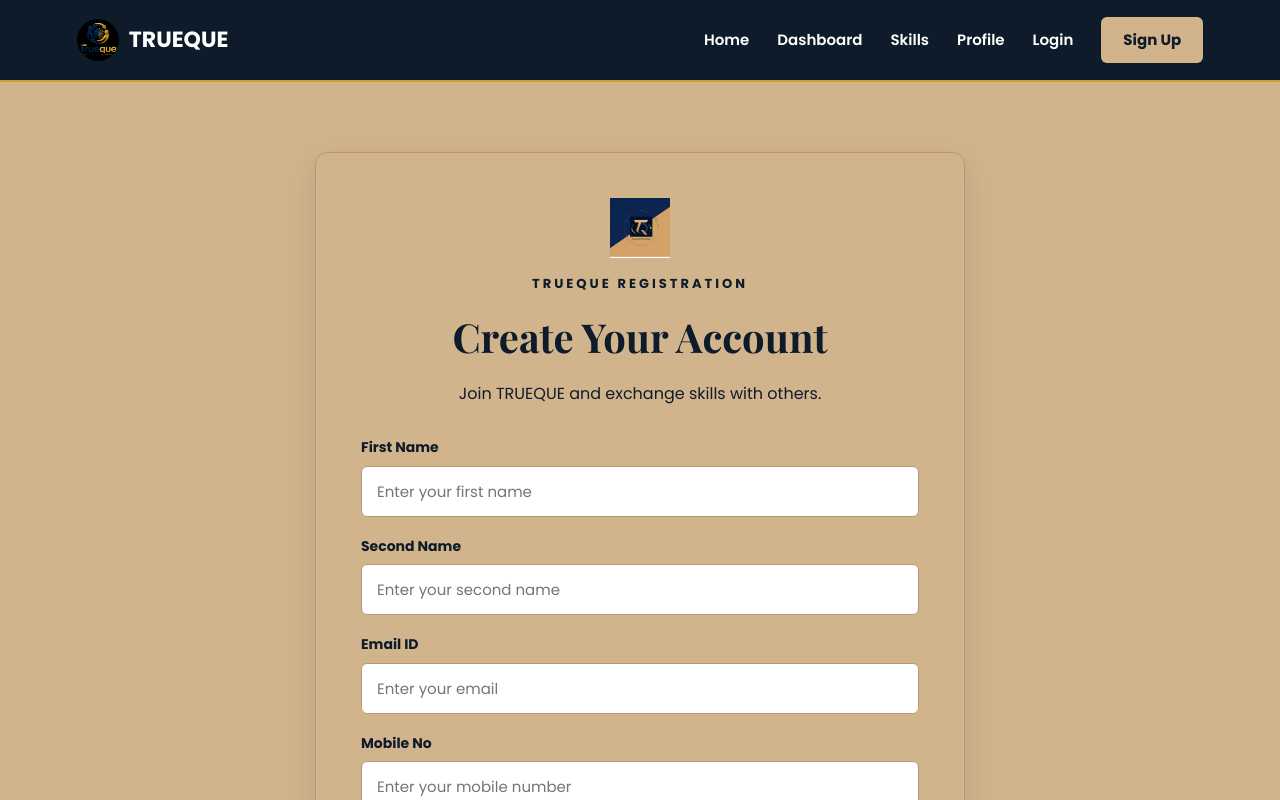
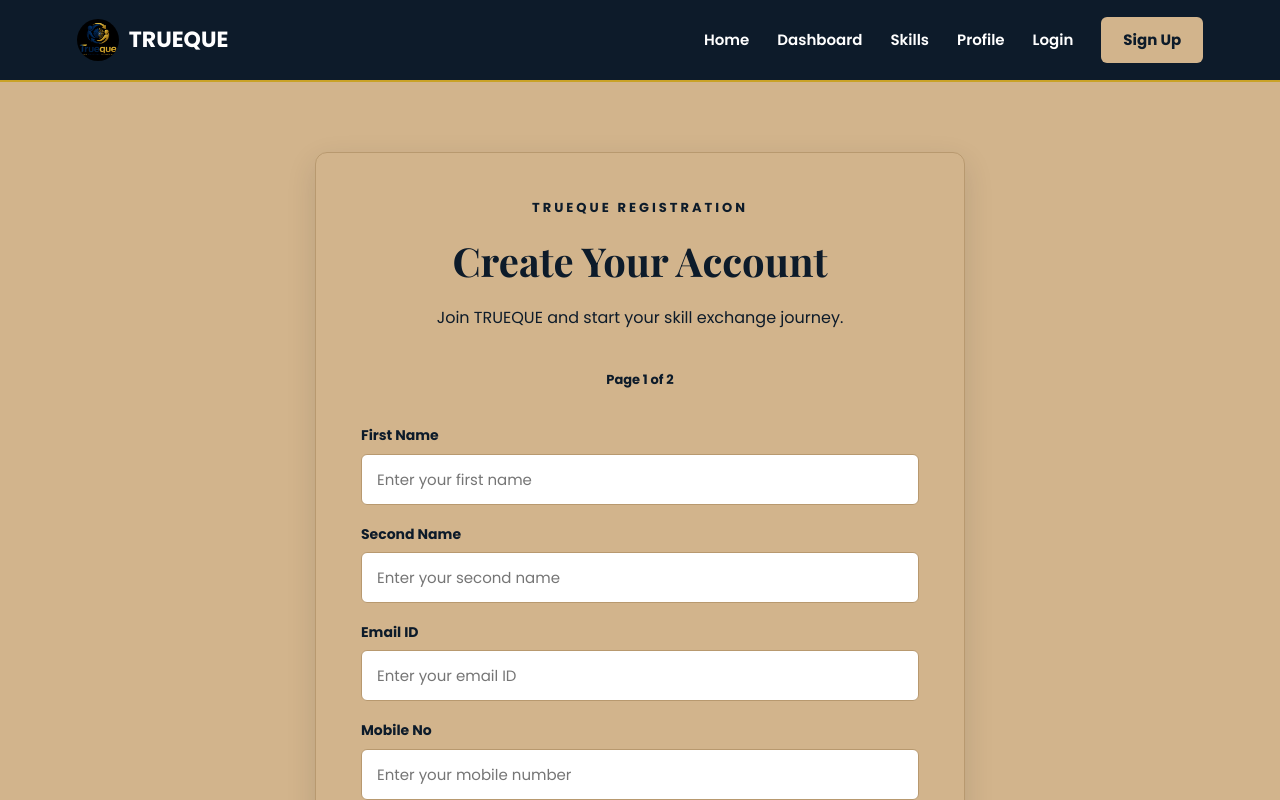
Before and after one commit to Sakeena19-cse/Trueque, a React (Vite) app: page /register in a window 1280 px wide. Shown: the top 800 px of the page. Built offline with nearby package versions, Linux system fonts and the light colour scheme.

Commit message:
update Login.jsx Register.jsx

```diff
--- a/src/pages/Login.jsx
+++ b/src/pages/Login.jsx
@@ -1,6 +1,5 @@
 import React, { useState } from "react";
 import { useNavigate } from "react-router-dom";
-import logoTQ from "../assets/logo-tq.png";
 
 function Login() {
   const navigate = useNavigate();
@@ -30,33 +29,15 @@ function Login() {
       return;
     }
 
+    // Move to Dashboard
     navigate("/dashboard");
   };
 
   return (
-    <div
-      className="auth-page"
-      style={{
-        display: "flex",
-        justifyContent: "center",
-        alignItems: "flex-start",
-        width: "100%",
-      }}
-    >
+    <div className="auth-page">
       <div className="auth-container">
 
-        <img
-          src={logoTQ}
-          alt="Trueque logo"
-          style={{
-            height: "60px",
-            width: "60px",
-            objectFit: "contain",
-            display: "block",
-            margin: "0 auto 16px",
-          }}
-        />
-
+        {/* Heading */}
         <p className="section-label">
           TRUEQUE LOGIN
         </p>
@@ -67,10 +48,15 @@ function Login() {
           Login to continue your TRUEQUE journey.
         </p>
 
-        <form className="auth-form" onSubmit={handleSubmit}>
+        <form
+          className="auth-form"
+          onSubmit={handleSubmit}
+        >
 
+          {/* First Name */}
           <div className="form-group">
             <label>First Name</label>
+
             <input
               type="text"
               name="firstName"
@@ -81,8 +67,10 @@ function Login() {
             />
           </div>
 
+          {/* Last Name */}
           <div className="form-group">
             <label>Last Name</label>
+
             <input
               type="text"
               name="lastName"
@@ -93,8 +81,10 @@ function Login() {
             />
           </div>
 
+          {/* Qualification */}
           <div className="form-group">
             <label>Qualification</label>
+
             <input
               type="text"
               name="qualification"
@@ -105,8 +95,10 @@ function Login() {
             />
           </div>
 
+          {/* Location */}
           <div className="form-group">
             <label>Location</label>
+
             <input
               type="text"
               name="location"
@@ -117,8 +109,10 @@ function Login() {
             />
           </div>
 
+          {/* Username */}
           <div className="form-group">
             <label>Username</label>
+
             <input
               type="text"
               name="username"
@@ -129,8 +123,10 @@ function Login() {
             />
           </div>
 
+          {/* Password */}
           <div className="form-group">
             <label>Password</label>
+
             <input
               type="password"
               name="password"
@@ -141,8 +137,10 @@ function Login() {
             />
           </div>
 
+          {/* Confirm Password */}
           <div className="form-group">
             <label>Confirm Password</label>
+
             <input
               type="password"
               name="confirmPassword"
@@ -153,10 +151,15 @@ function Login() {
             />
           </div>
 
-          <button type="submit" className="auth-button">
+          {/* Login Button */}
+          <button
+            type="submit"
+            className="auth-button"
+          >
             Login
           </button>
 
+          {/* Register */}
           <p className="auth-footer">
             Don't have an account?{" "}
 
--- a/src/pages/Register.jsx
+++ b/src/pages/Register.jsx
@@ -1,13 +1,14 @@
 import React, { useState } from "react";
 import { useNavigate } from "react-router-dom";
-import logoTQ from "../assets/logo-tq.png";
 
 function Register() {
   const navigate = useNavigate();
+
   const [page, setPage] = useState(1);
+
   const [formData, setFormData] = useState({
     firstName: "",
-    lastName: "",
+    secondName: "",
     email: "",
     mobile: "",
     qualification: "",
@@ -25,11 +26,13 @@ function Register() {
     });
   };
 
-  const handlePageOne = (e) => {
+  // Page 1 → Page 2
+  const handleNext = (e) => {
     e.preventDefault();
     setPage(2);
   };
 
+  // Page 2 → Skill Verification page
   const handleRegister = (e) => {
     e.preventDefault();
 
@@ -39,37 +42,19 @@ function Register() {
     }
 
     if (!formData.purpose) {
-      alert("Please select your purpose.");
+      alert("Please select why you use TRUEQUE.");
       return;
     }
 
+    // Move to existing Skills / Matching page
     navigate("/matching");
   };
 
   return (
-    <div
-      className="auth-page"
-      style={{
-        display: "flex",
-        justifyContent: "center",
-        alignItems: "flex-start",
-        width: "100%",
-      }}
-    >
+    <div className="auth-page">
       <div className="auth-container">
 
-        <img
-          src={logoTQ}
-          alt="Trueque logo"
-          style={{
-            height: "60px",
-            width: "60px",
-            objectFit: "contain",
-            display: "block",
-            margin: "0 auto 16px",
-          }}
-        />
-
+        {/* Heading */}
         <p className="section-label">
           TRUEQUE REGISTRATION
         </p>
@@ -77,14 +62,21 @@ function Register() {
         <h1>Create Your Account</h1>
 
         <p className="auth-description">
-          Join TRUEQUE and exchange skills with others.
+          Join TRUEQUE and start your skill exchange journey.
         </p>
 
+        {/* ================= PAGE 1 ================= */}
         {page === 1 && (
-          <form className="auth-form" onSubmit={handlePageOne}>
+          <form className="auth-form" onSubmit={handleNext}>
 
+            <div className="register-page-indicator">
+              Page 1 of 2
+            </div>
+
+            {/* First Name */}
             <div className="form-group">
               <label>First Name</label>
+
               <input
                 type="text"
                 name="firstName"
@@ -95,32 +87,38 @@ function Register() {
               />
             </div>
 
+            {/* Second Name */}
             <div className="form-group">
               <label>Second Name</label>
+
               <input
                 type="text"
-                name="lastName"
+                name="secondName"
                 placeholder="Enter your second name"
-                value={formData.lastName}
+                value={formData.secondName}
                 onChange={handleChange}
                 required
               />
             </div>
 
+            {/* Email */}
             <div className="form-group">
               <label>Email ID</label>
+
               <input
                 type="email"
                 name="email"
-                placeholder="Enter your email"
+                placeholder="Enter your email ID"
                 value={formData.email}
                 onChange={handleChange}
                 required
               />
             </div>
 
+            {/* Mobile */}
             <div className="form-group">
               <label>Mobile No</label>
+
               <input
                 type="tel"
                 name="mobile"
@@ -131,8 +129,10 @@ function Register() {
               />
             </div>
 
+            {/* Qualification */}
             <div className="form-group">
               <label>Qualification</label>
+
               <input
                 type="text"
                 name="qualification"
@@ -143,8 +143,10 @@ function Register() {
               />
             </div>
 
+            {/* Location */}
             <div className="form-group">
               <label>Location</label>
+
               <input
                 type="text"
                 name="location"
@@ -155,10 +157,15 @@ function Register() {
               />
             </div>
 
-            <button type="submit" className="auth-button">
+            {/* Next Button */}
+            <button
+              type="submit"
+              className="auth-button"
+            >
               Next
             </button>
 
+            {/* Login */}
             <p className="auth-footer">
               Already have an account?{" "}
 
@@ -174,6 +181,7 @@ function Register() {
           </form>
         )}
 
+        {/* ================= PAGE 2 ================= */}
         {page === 2 && (
           <form className="auth-form" onSubmit={handleRegister}>
 
@@ -181,32 +189,38 @@ function Register() {
               Page 2 of 2
             </div>
 
+            {/* Username */}
             <div className="form-group">
               <label>Username</label>
+
               <input
                 type="text"
                 name="username"
-                placeholder="Create a username"
+                placeholder="Create your username"
                 value={formData.username}
                 onChange={handleChange}
                 required
               />
             </div>
 
+            {/* Generate Password */}
             <div className="form-group">
               <label>Generate Password</label>
+
               <input
                 type="password"
                 name="password"
-                placeholder="Create a password"
+                placeholder="Create your password"
                 value={formData.password}
                 onChange={handleChange}
                 required
               />
             </div>
 
+            {/* Confirm Password */}
             <div className="form-group">
               <label>Confirm Password</label>
+
               <input
                 type="password"
                 name="confirmPassword"
@@ -217,6 +231,7 @@ function Register() {
               />
             </div>
 
+            {/* Purpose Dropdown */}
             <div className="form-group">
               <label>
                 Why do you use this website or app?
@@ -246,6 +261,7 @@ function Register() {
               </select>
             </div>
 
+            {/* Buttons */}
             <div className="register-navigation">
 
               <button
```
